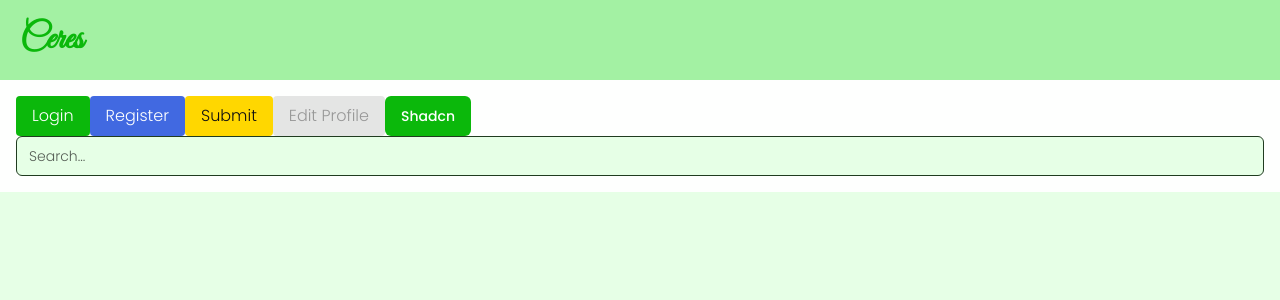
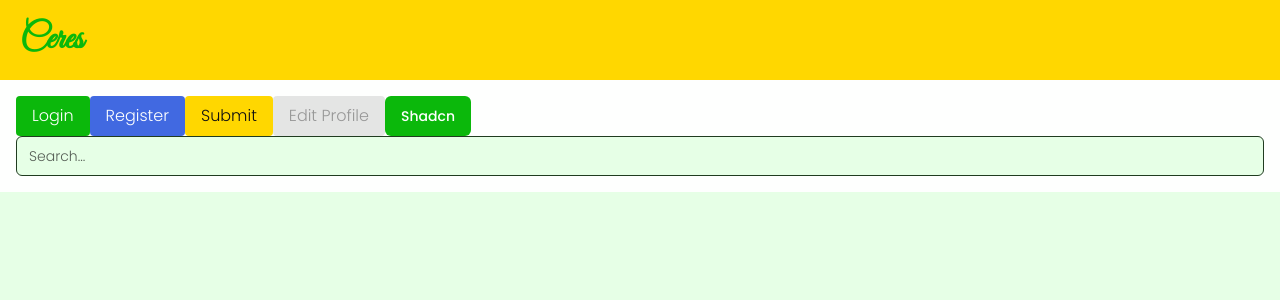
Before and after one commit to Nimira43/Ceres, a Next.js app: page / in a window 1280 px wide. Shown: the top 300 px of the page. Built offline with nearby package versions, Linux system fonts and the light colour scheme.

Commit message:
Updated navbar background to the gold colour. This project is really starting to take shape after a lot of experimenting

```diff
--- a/src/app/page.tsx
+++ b/src/app/page.tsx
@@ -5,7 +5,7 @@ import { Input } from '@/components/ui/input'
 export default function page() {
   return (
     <div className='bg-light'>
-      <h1 className='text-4xl logo p-5 text-main bg-main-light font-semibold'>Ceres</h1>
+      <h1 className='text-4xl logo p-5 text-main bg-gold font-semibold'>Ceres</h1>
       <div className='p-4'>
         <ButtonSpecials variant='primary'>Login</ButtonSpecials>
         <ButtonSpecials variant='secondary'>Register</ButtonSpecials>
```
